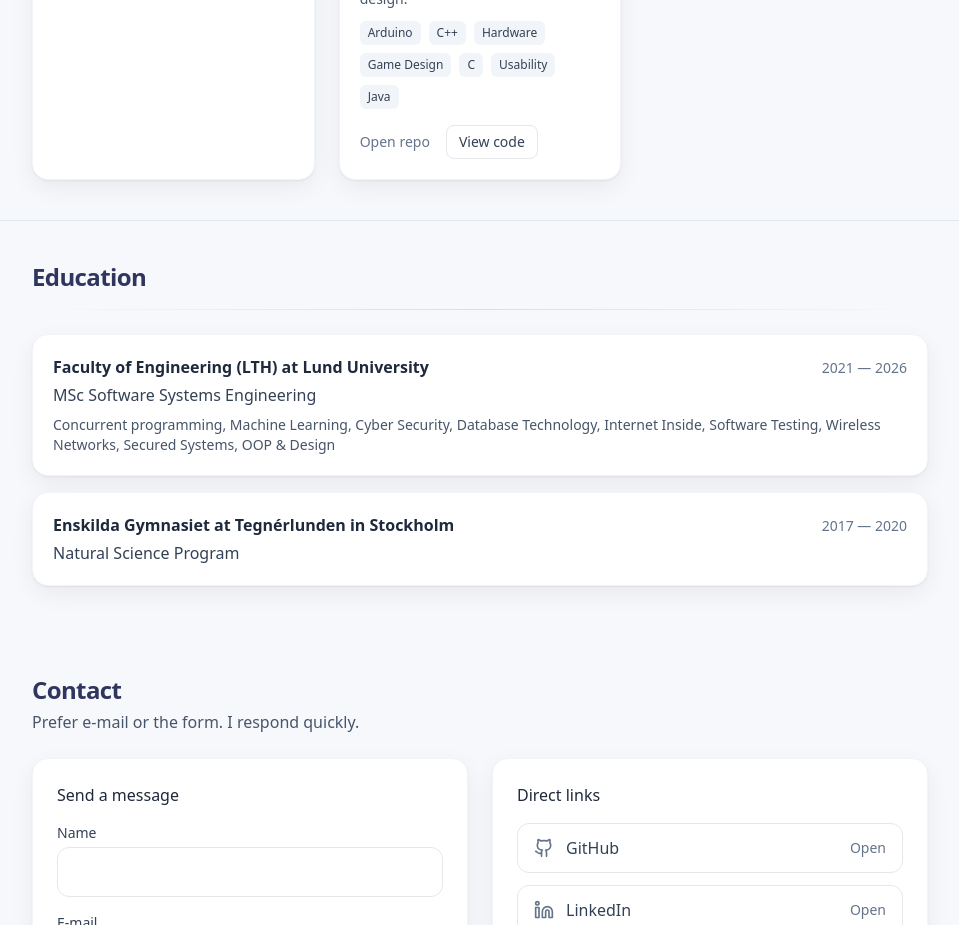
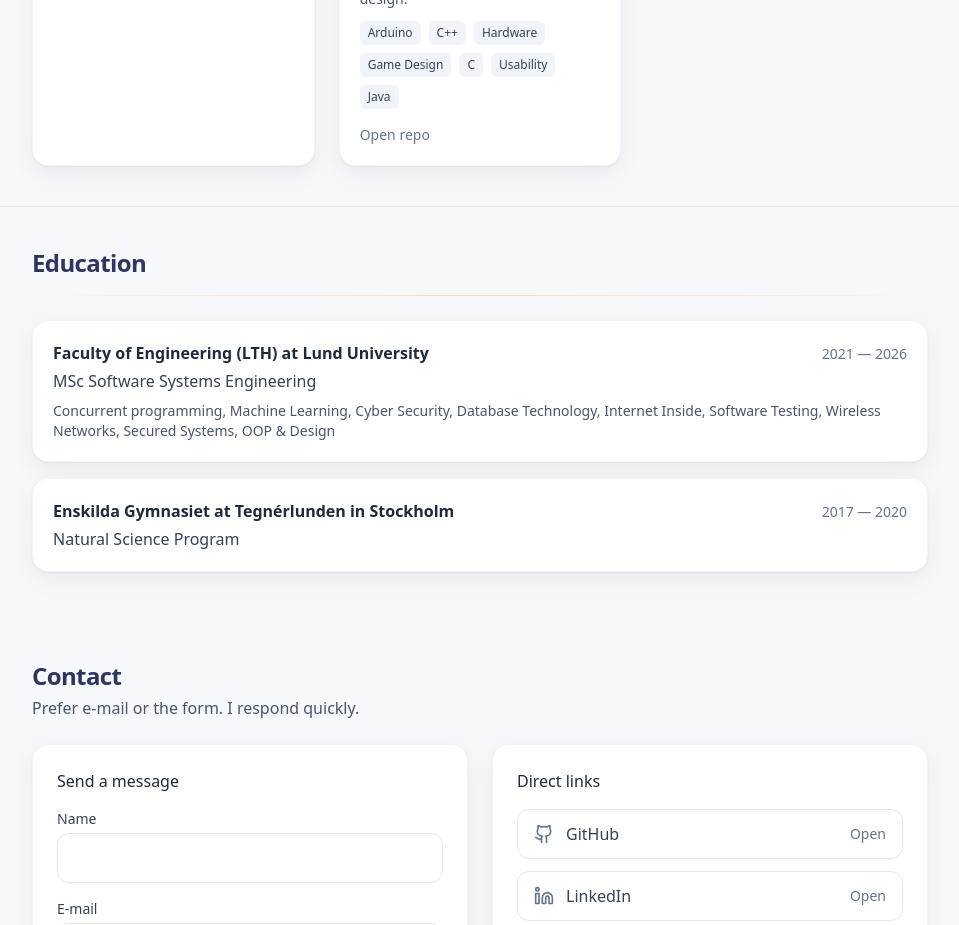
Before and after one commit to EbbacnLundgren/portfolio, a Next.js app: page / in a window 1280 px wide. Shown: the part 2180-3105 px from the top of the page, without its empty margins (160-1119 px from the left). Built offline with nearby package versions, Linux system fonts and the light colour scheme.

Commit message:
Added buttons and links for the projects

```diff
--- a/components/ProjectCard.tsx
+++ b/components/ProjectCard.tsx
@@ -75,7 +75,7 @@ export function ProjectCard({ project }: { project: Project }) {
             </span>
           )}
 
-          {project.repo && (
+          {project.repo && project.demo && (
               <a
                 href={project.repo}
                 target="_blank"
@@ -87,6 +87,7 @@ export function ProjectCard({ project }: { project: Project }) {
                 View code
               </a>
             )}
+
         </div>
       </div>
     </div>
```
Lines whose indentation alone changed are shown as unchanged.
